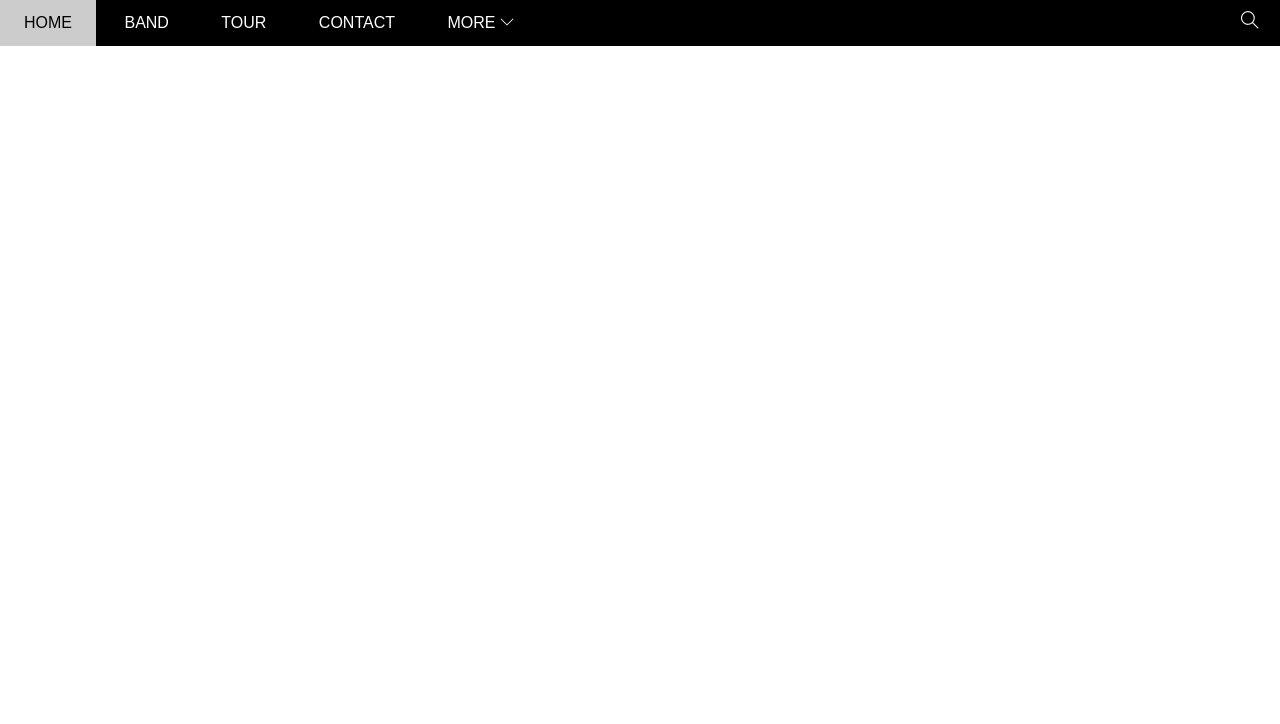
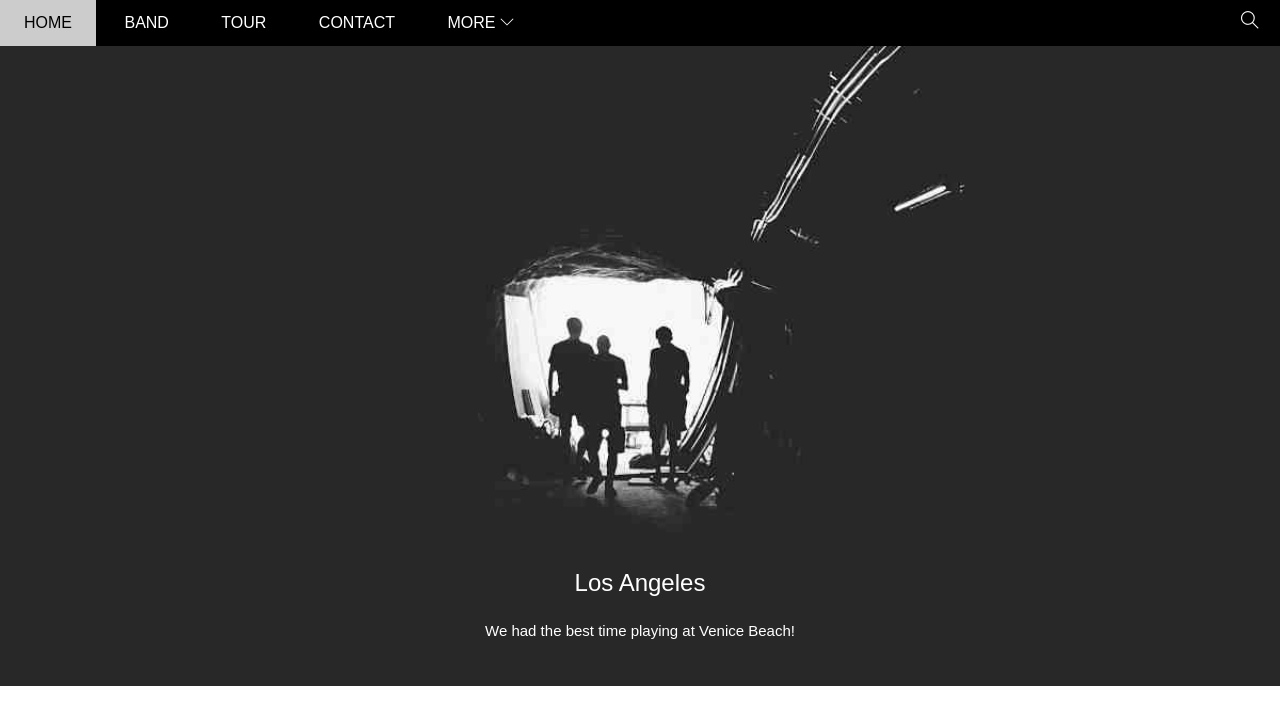
Before and after one commit to vplong990/Band_Web, a plain HTML site: page index.html in a window 1280 px wide. Drawn offline with Linux system fonts and the light colour scheme.

Commit message:
update 10102021 stage 2

```diff
--- a/assets/css/style.css
+++ b/assets/css/style.css
@@ -23,9 +23,14 @@ Tu tren xuong duoi
 }
 
 #header{
+
+    position: fixed;
+    top: 0;
+    left: 0;
+    right: 0;
     height: 46px;
     background-color: #000;
-
+    z-index: 1;
 }
 
 #nav{
@@ -118,9 +123,35 @@ line-height: 38px;
 }
 
 #slider{
-
+    position: relative;
+    margin-top: 46px;
+    padding-top: 50%;
+    background: url('/assets/img/slider/slider01.jpg') top center / cover no-repeat;
 
 }
+#slider .text-content{
+    position: absolute;
+    bottom: 47px;
+    color: #fff;
+
+    /* phuong phap can giua */
+    /* transform: translateX(-50%);left: 50%; */
+    /* su dung width :100 hoac dung left, right:0 */
+    width: 100%;
+    text-align: center;
+
+}
+
+#slider .text-heading{
+    font-weight: 500;
+    font-size: 24px;
+}
+
+#slider .text-description{
+    font-size: 15px;
+    margin-top: 25px;
+}
+
 
 #content{
 
--- a/index.html
+++ b/index.html
@@ -39,7 +39,10 @@
         </div>
 
         <div id="slider">
-
+            <div class="text-content">
+                <h2 class="text-heading">Los Angeles</h2>
+                <div class="text-description">We had the best time playing at Venice Beach!</div>
+            </div>
         </div>
 
         <div id="content">
```
Also changed, not shown: assets/img/slider/slider01.jpg (added).
